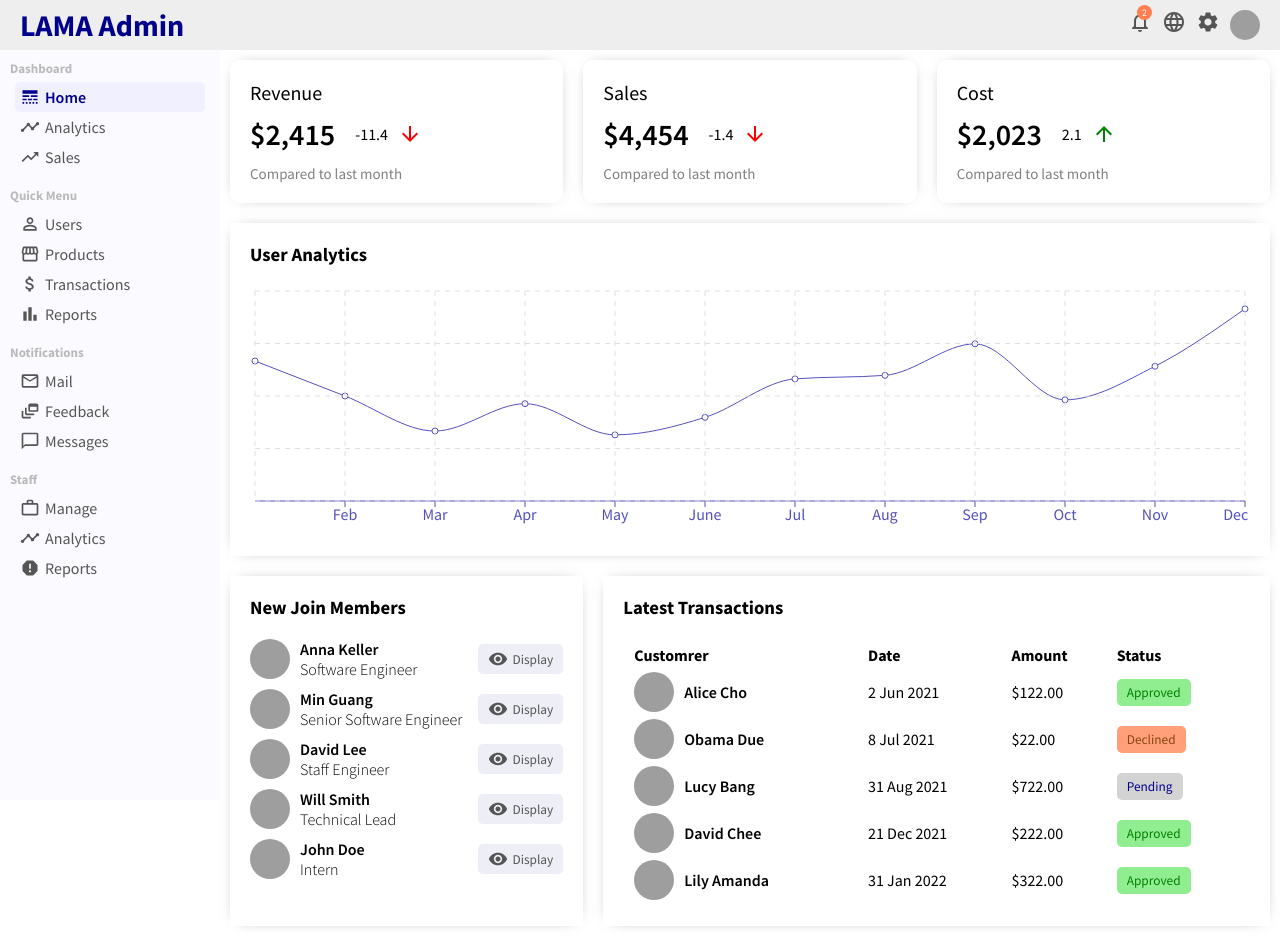
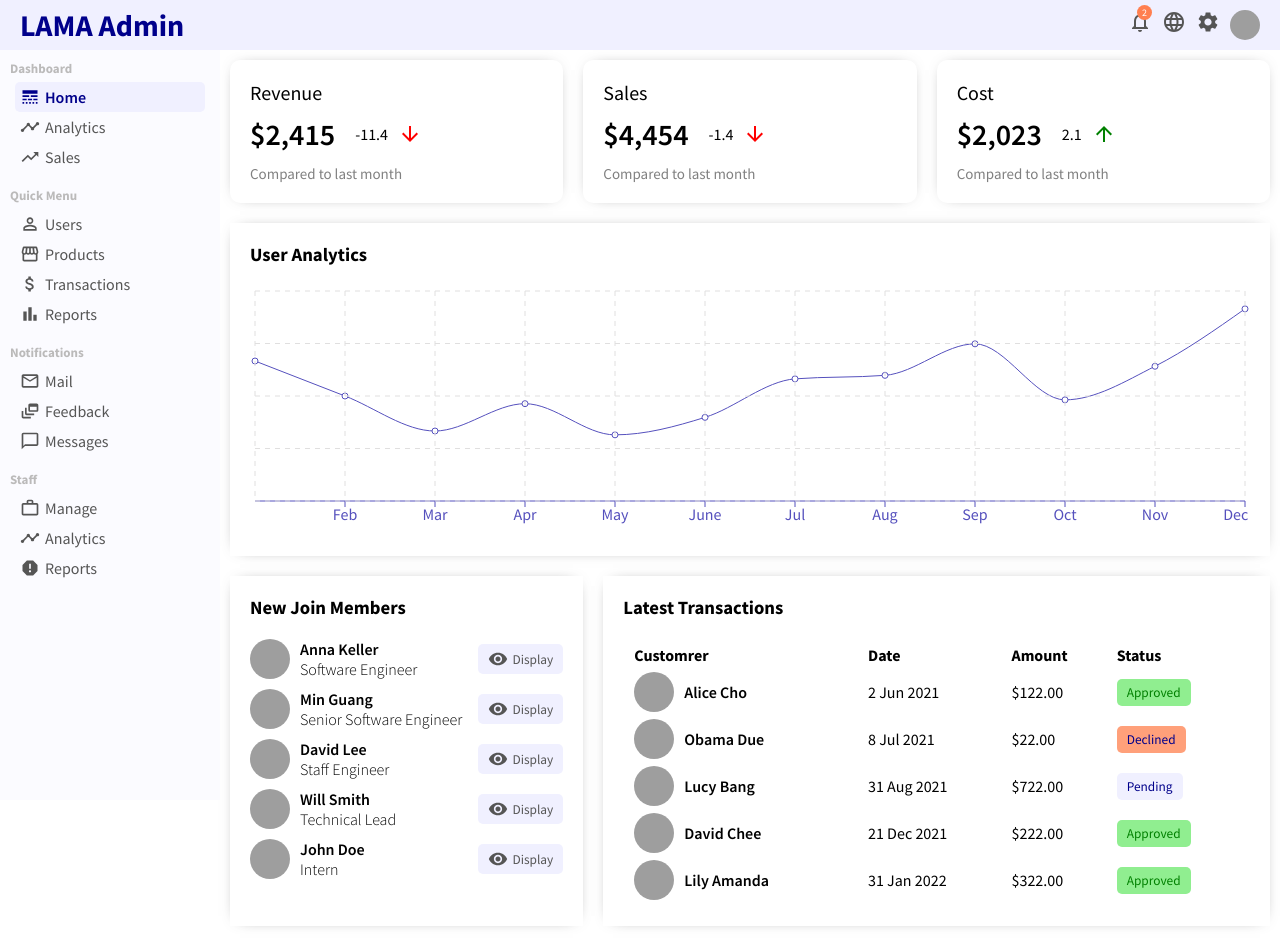
Before and after one commit to xueyublue/react-admin-dashboard, a React (Create React App) app: page / in a window 1280 px wide. Built offline with nearby package versions, Linux system fonts and the light colour scheme; grey boxes are pictures that could not be loaded.

Commit message:
Adding more styles

```diff
--- a/src/components/featuredInfo/featuredInfo.css
+++ b/src/components/featuredInfo/featuredInfo.css
@@ -12,6 +12,11 @@
   cursor: pointer;
   -webkit-box-shadow: 0px 0px 15px -10px rgba(0, 0, 0, 0.75);
   box-shadow: 0px 0px 15px -10px rgba(0, 0, 0, 0.75);
+}
+
+.featuredItem:hover {
+  transition: all 0.25s ease;
+  background-color: rgb(240, 240, 255);
 }
 
 .featuredTitle {
--- a/src/components/topbar/topbar.css
+++ b/src/components/topbar/topbar.css
@@ -1,7 +1,7 @@
 .topbar {
   width: 100%;
   height: 50px;
-  background-color: #eee;
+  background-color: rgb(240, 240, 255);
   /* Fix the topbar at the top  */
   position: sticky;
   top: 0;
--- a/src/components/widgetLarge/widgetLarge.css
+++ b/src/components/widgetLarge/widgetLarge.css
@@ -52,9 +52,9 @@
 }
 .widgetLargeButton.Declined {
   background-color: lightsalmon;
-  color: saddlebrown;
+  color: darkblue;
 }
 .widgetLargeButton.Pending {
-  background-color: lightgray;
+  background-color: rgb(240, 240, 255);
   color: darkblue;
 }
--- a/src/components/widgetSmall/widgetSmall.css
+++ b/src/components/widgetSmall/widgetSmall.css
@@ -55,7 +55,7 @@
   border: none;
   border-radius: 5px;
   padding: 5px 10px;
-  background-color: #eeeef7;
+  background-color: rgb(240, 240, 255);
   color: #555;
   cursor: pointer;
 }
```
